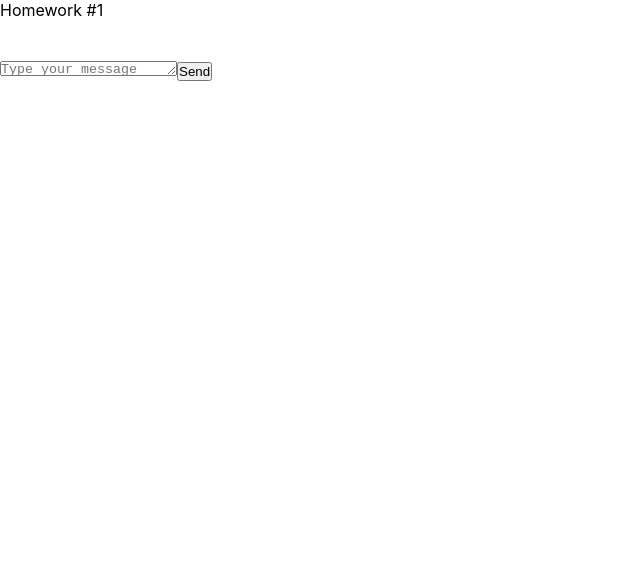
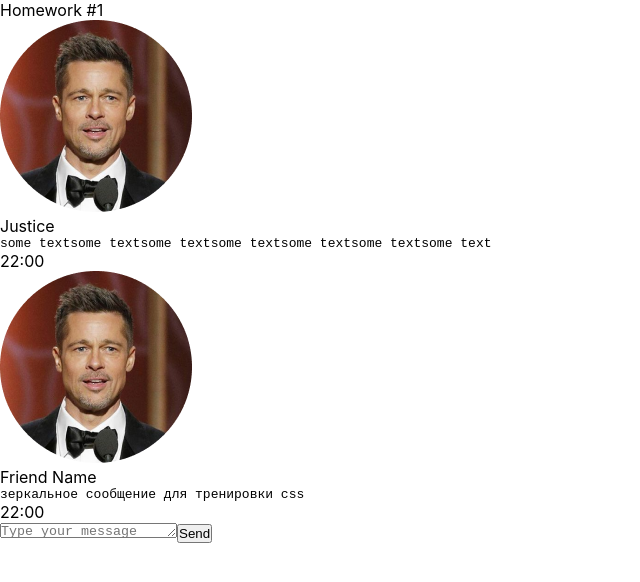
Before and after one commit to Vladislav-Nickolaevich/hws2, a React (Create React App) app: page / in a window 1280 px wide. Shown: the top 582 px of the page, without its empty margins (0-640 px from the left). Built offline with nearby package versions, Linux system fonts and the light colour scheme.

Commit message:
First commit

```diff
--- a/src/s2-homeworks/hw01/HW1.tsx
+++ b/src/s2-homeworks/hw01/HW1.tsx
@@ -14,14 +14,18 @@ import avatar from './avatar.png'
 * */
 
 // нужно создать правильный тип вместо any
-export type MessageType = any
+export type MessageType = {
+    id: number
+    user: { avatar: string, name: string}
+    message: {text: string, time: string}
+}
 
 // структуру объекта не менять
 export const message0: MessageType = {
     id: 0,
     user: {
         avatar: avatar, // можно менять
-        name: 'Some Name',  // можно менять
+        name: 'Justice',  // можно менять
     },
     message: {
         text: 'some textsome textsome textsome textsome textsome textsome text', // можно менять
--- a/src/s2-homeworks/hw01/friend-message/FriendMessage.tsx
+++ b/src/s2-homeworks/hw01/friend-message/FriendMessage.tsx
@@ -1,8 +1,12 @@
 import React from 'react'
 import s from './FriendMessage.module.css'
+import {MessageType} from "../HW1";
 
+export type FriendMessageType = {
+    message: MessageType
+}
 // создать тип вместо any и отобразить приходящие данные
-const FriendMessage = (props: any) => {
+const FriendMessage = (props:FriendMessageType) => {
     return (
         <div
             id={'hw1-friend-message-' + props.message.id}
@@ -12,7 +16,7 @@ const FriendMessage = (props: any) => {
                 <img
                     id={'hw1-friend-avatar-' + props.message.id}
                     // создаёт студент
-
+                    src={props.message.user.avatar}
                     //
                 />
                 <div className={s.friendText}>
@@ -21,7 +25,7 @@ const FriendMessage = (props: any) => {
                         className={s.friendName}
                     >
                         {/*создаёт студент*/}
-
+                        {props.message.user.name}
                         {/**/}
                     </div>
                     <pre
@@ -29,7 +33,7 @@ const FriendMessage = (props: any) => {
                         className={s.friendMessageText}
                     >
                         {/*создаёт студент*/}
-
+                        {props.message.message.text}
                         {/**/}
                     </pre>
                 </div>
@@ -39,7 +43,7 @@ const FriendMessage = (props: any) => {
                 className={s.friendTime}
             >
                 {/*создаёт студент*/}
-
+                {props.message.message.time}
                 {/**/}
             </div>
         </div>
--- a/src/s2-homeworks/hw01/message/Message.tsx
+++ b/src/s2-homeworks/hw01/message/Message.tsx
@@ -1,8 +1,12 @@
 import React from 'react'
 import s from './Message.module.css'
+import {MessageType} from "../HW1";
 
 // нужно создать правильный тип вместо any
-export type MessagePropsType = any
+export type MessagePropsType = {
+    message: MessageType
+}
+
 
 // нужно отобразить приходящие данные
 const Message = (props: MessagePropsType) => {
@@ -12,25 +16,25 @@ const Message = (props: MessagePropsType) => {
                 <img
                     id={'hw1-avatar-' + props.message.id}
                     // создаёт студент
-
+                    src={props.message.user.avatar}
                     //
                 />
                 <div className={s.text}>
                     <div id={'hw1-name-' + props.message.id} className={s.name}>
                         {/*создаёт студент*/}
-
+                        {props.message.user.name}
                         {/**/}
                     </div>
                     <pre id={'hw1-text-' + props.message.id} className={s.messageText}>
                         {/*создаёт студент*/}
-
+                        {props.message.message.text}
                         {/**/}
                     </pre>
                 </div>
             </div>
             <div id={'hw1-time-' + props.message.id} className={s.time}>
                 {/*создаёт студент*/}
-
+                    {props.message.message.time}
                 {/**/}
             </div>
         </div>
```
Also changed, not shown: 1 other file (tests, documents, lock files or other folders).
